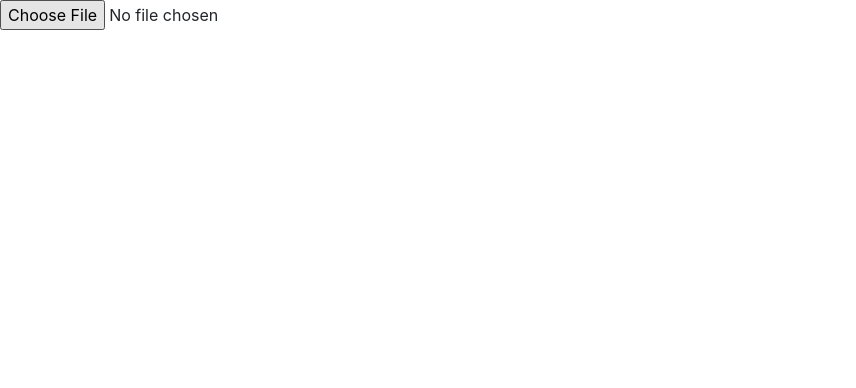
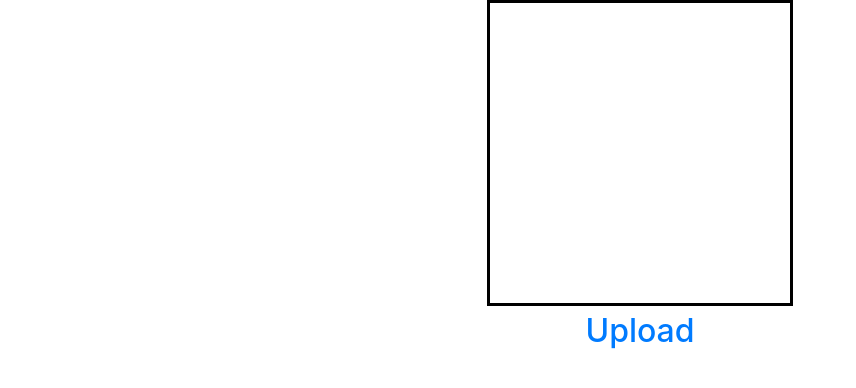
Before and after one commit to abhinavmeda/DeerHacks-2022, a plain HTML site: page index.html in a window 1280 px wide. Shown: the whole page, without its empty margins (0-856 px from the left). Drawn offline with nearby package versions, Linux system fonts and the light colour scheme.

Commit message:
fixed upload label

```diff
--- a/app.js
+++ b/app.js
@@ -4,10 +4,11 @@ let width = 300;
 let height = 300;
 
 let file = document.getElementById("image");
-let canvas = document.createElement("canvas");
-canvas.width = width;
-canvas.height = height;
+let canvas = document.getElementById("canvas");
+// canvas.width = width;
+// canvas.height = height;
 let ctx  = canvas.getContext("2d");
+ctx.fill();
 let data;
 
 // custom event to trigger when canvas is filled with image
@@ -17,10 +18,10 @@ canvas.addEventListener('filled', function (e) {
 }, false);
 
 file.addEventListener("change", handleFiles, false);
-
 function handleFiles() {
   const fileList = this.files;
   const uploaded_file = fileList[0];
+  document.getElementById("text").innerHTML = uploaded_file.name;
   const reader = new FileReader();
 
   reader.readAsDataURL(uploaded_file);
@@ -36,6 +37,6 @@ function handleFiles() {
 		data = ctx.getImageData(0, 0, canvas.width, canvas.height).data;
 		canvas.dispatchEvent(event);
 	};
-	document.body.appendChild(canvas);
+	document.getElementById("display").appendChild(canvas);
   };
 }
--- a/index.html
+++ b/index.html
@@ -9,8 +9,18 @@
     <title>Document</title>
 </head>
 <body>
-    <input type="file" id="image" accept="image/png, image/jpeg">
     <div id="display"></div>
+    <div>
+        <div>
+            <canvas id="canvas" width="300" height="300"></canvas>
+        </div>
+        <label for="image" class="text-primary">
+            <input type="file" id="image" accept="image/png, image/jpeg" style="display: none;">
+            <div>
+                <h2 id = "text">Upload</h2>
+            </div>
+        </label>
+    </div>
 </body>
     <script src="app.js"></script>
 </html>
--- a/styles.css
+++ b/styles.css
@@ -10,3 +10,6 @@ canvas{
   border-style: solid;
   border-color: black;
 }
+label{
+  cursor: pointer;
+}
```
